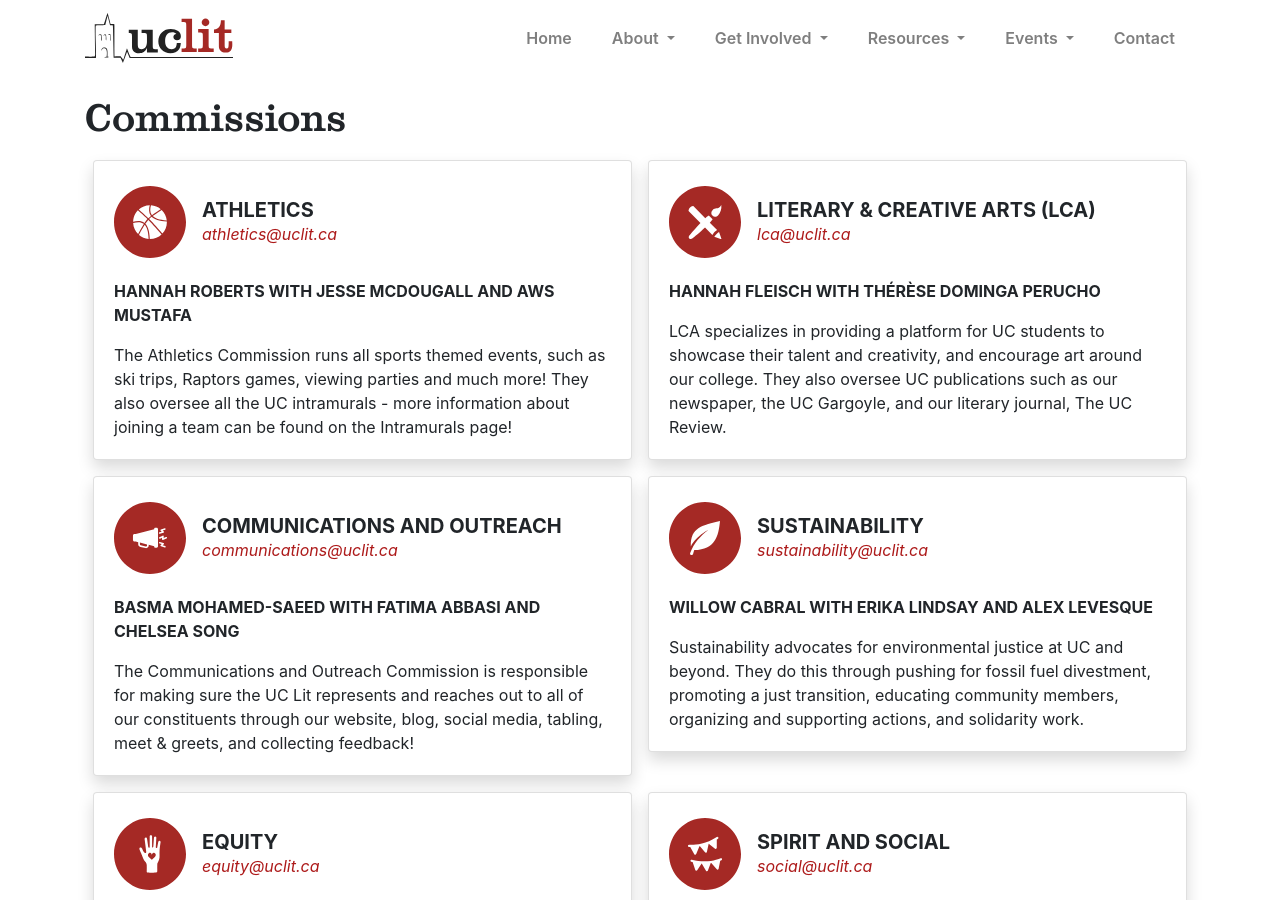
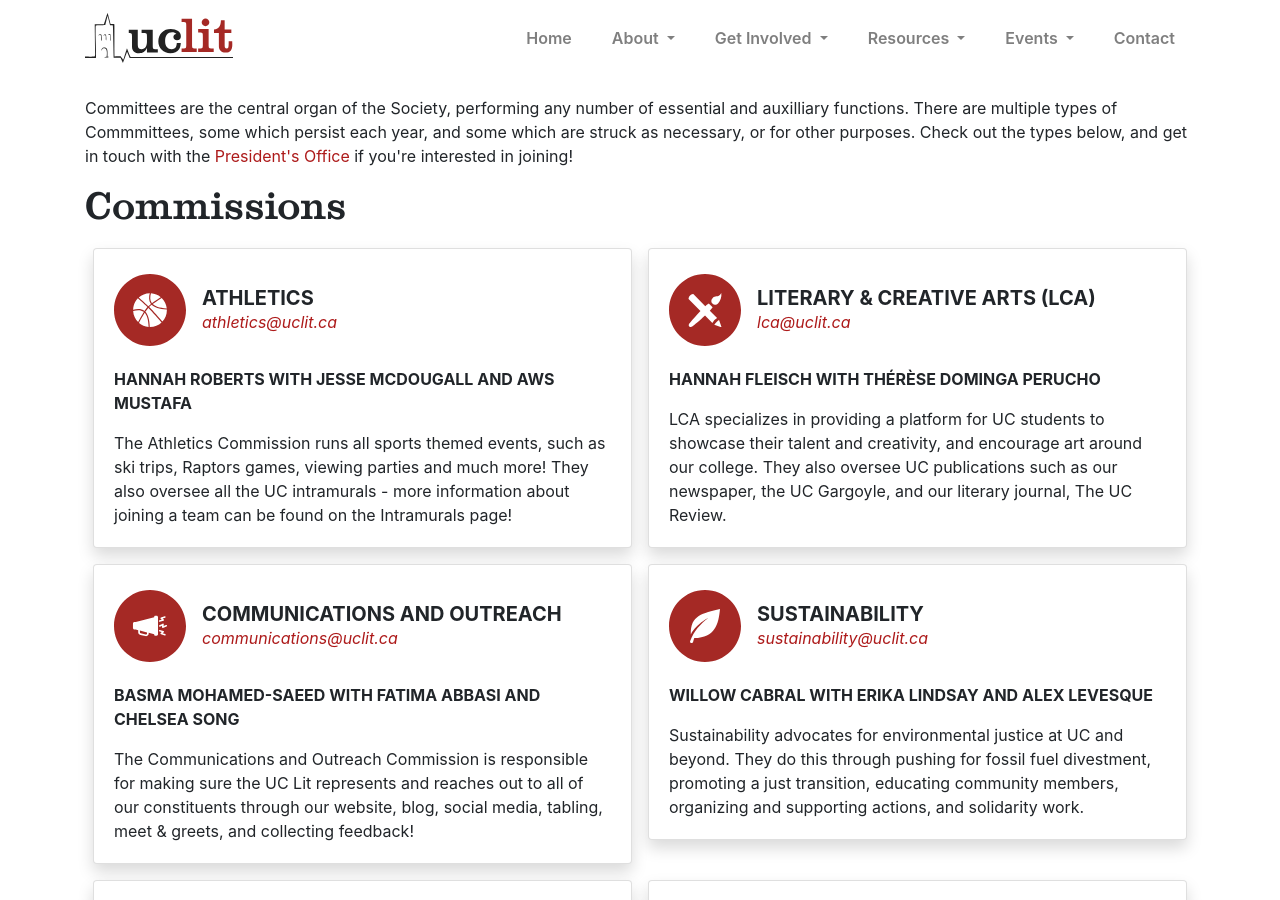
Before and after one commit to uclit-webmaster/uclit-site, a Jekyll site: the page built from get-involved/commissions.html, in a window 1280 px wide and 900 px high. Built offline with Jekyll 4.4.1, drawn with Linux system fonts in a browser that asks for light colours; nearby versions of some CDN libraries.

Commit message:
Update commissions.html

```diff
--- a/get-involved/commissions.html
+++ b/get-involved/commissions.html
@@ -2,6 +2,9 @@
 layout: default
 title: Commissions
 ---
+<p data-aos="fade-up">
+    Committees are the central organ of the Society, performing any number of essential and auxilliary functions. There are multiple types of Commmittees, some which persist each year, and some which are struck as necessary, or for other purposes. Check out the types below, and get in touch with the <a href="mailto:president@uclit.ca">President's Office</a> if you're interested in joining!
+</p>
 <h1 class="font-secondary">Commissions</h1>
 <div class="container">
   <div class="row ">
```
